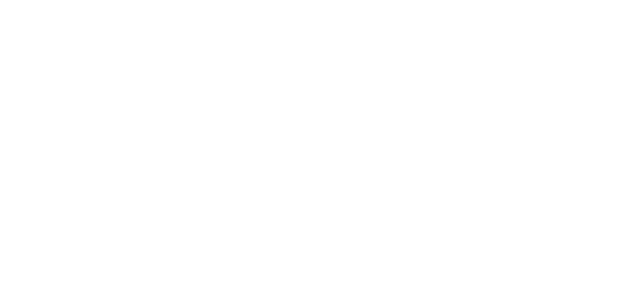
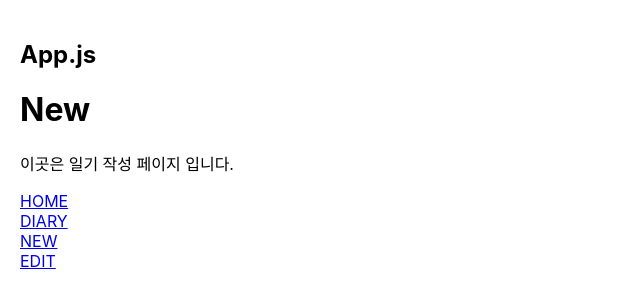
Before and after one commit to HYHYJ/emotion-diary, a React (Create React App) app: page /new in a window 1280 px wide. Shown: the top 308 px of the page, without its empty margins (0-640 px from the left). Built offline with nearby package versions, Linux system fonts and the light colour scheme.

Commit message:
React Router 설치, 경로에 따라 맵핑, 라우트 테스트로 Link태그

```diff
--- a/package.json
+++ b/package.json
@@ -8,6 +8,7 @@
     "@testing-library/user-event": "^13.5.0",
     "react": "^18.2.0",
     "react-dom": "^18.2.0",
+    "react-router-dom": "^6.18.0",
     "react-scripts": "5.0.1",
     "web-vitals": "^2.1.4"
   },
--- a/src/App.css
+++ b/src/App.css
@@ -1,38 +1,3 @@
-.App {
-  text-align: center;
+.App{
+  padding: 20px;
 }
-
-.App-logo {
-  height: 40vmin;
-  pointer-events: none;
-}
-
-@media (prefers-reduced-motion: no-preference) {
-  .App-logo {
-    animation: App-logo-spin infinite 20s linear;
-  }
-}
-
-.App-header {
-  background-color: #282c34;
-  min-height: 100vh;
-  display: flex;
-  flex-direction: column;
-  align-items: center;
-  justify-content: center;
-  font-size: calc(10px + 2vmin);
-  color: white;
-}
-
-.App-link {
-  color: #61dafb;
-}
-
-@keyframes App-logo-spin {
-  from {
-    transform: rotate(0deg);
-  }
-  to {
-    transform: rotate(360deg);
-  }
-}
--- a/src/App.js
+++ b/src/App.js
@@ -1,7 +1,38 @@
 import "./App.css";
+//⭐BrowserRouter을 임포트
+import { BrowserRouter, Routes, Route } from "react-router-dom";
 
+//⭐페이지들 import하기
+import Home from "./pages/Home";
+import New from "./pages/New";
+import Edit from "./pages/Edit";
+import Diary from "./pages/Diary";
+//⭐RouteTest 임폴트
+import RouteTest from "./components/RouteTest";
 function App() {
-  return <div className="App"></div>;
+  return (
+    //⭐BrowserRouter로 감싸주기 :
+    //⭐감싸져 있는 부분들은 이 브라우저의 url과 맵핑 될수 있다.
+    <BrowserRouter>
+      <div className="App">
+        <h2>App.js</h2>
+        {/*⭐ Routes에 Route 태그 넣기 */}
+        <Routes>
+          {/*⭐경로에 따라 맵핑 */}
+          <Route path="/" element={<Home />} />
+          <Route path="/new" element={<New />} />
+          <Route path="/edit" element={<Edit />} />;
+          {/*✏️/:id를 넣을 것이라는 암시를 준다.  */}
+          {/* 아이디가 없는 일기는 없다. */}
+          <Route path="/diary/:id" element={<Diary />} />;
+        </Routes>
+        {/* RouteTest 태그 */}
+        <RouteTest />
+        {/*MPA = 새로고침이 됨  */}
+        {/* <a href={"/new"}>NEW로 이동하기</a> */}
+      </div>
+    </BrowserRouter>
+  );
 }
 
 export default App;
--- /dev/null
+++ b/src/components/RouteTest.js
@@ -0,0 +1,21 @@
+//⭐Link import
+import { Link } from "react-router-dom";
+
+const RouteTest = () => {
+  return (
+    <>
+      {/* ⭐Link  */}
+      <Link to={"/"}> HOME</Link>
+      <br />
+      <Link to={"/diary"}>DIARY</Link>
+      <br />
+      <Link to={"/new"}>NEW</Link>
+      <br />
+      <Link to={"/edit"}>EDIT</Link>
+
+      <br />
+    </>
+  );
+};
+
+export default RouteTest;
--- /dev/null
+++ b/src/pages/Diary.js
@@ -0,0 +1,10 @@
+const Diary = () => {
+  return (
+    <div>
+      <h1>Diary</h1>
+      <p>이곳은 일기 상세 페이지 입니다.</p>
+    </div>
+  );
+};
+
+export default Diary;
--- /dev/null
+++ b/src/pages/Edit.js
@@ -0,0 +1,10 @@
+const Edit = () => {
+  return (
+    <div>
+      <h1>Edit</h1>
+      <p>이곳은 일기 수정 페이지 입니다.</p>
+    </div>
+  );
+};
+
+export default Edit;
--- /dev/null
+++ b/src/pages/Home.js
@@ -0,0 +1,10 @@
+const Home = () => {
+  return (
+    <div>
+      <h1>Home</h1>
+      <p>이곳은 홈 입니다.</p>
+    </div>
+  );
+};
+
+export default Home;
--- /dev/null
+++ b/src/pages/New.js
@@ -0,0 +1,10 @@
+const New = () => {
+  return (
+    <div>
+      <h1>New</h1>
+      <p>이곳은 일기 작성 페이지 입니다.</p>
+    </div>
+  );
+};
+
+export default New;
```
Also changed, not shown: 1 other file (tests, documents, lock files or other folders).
